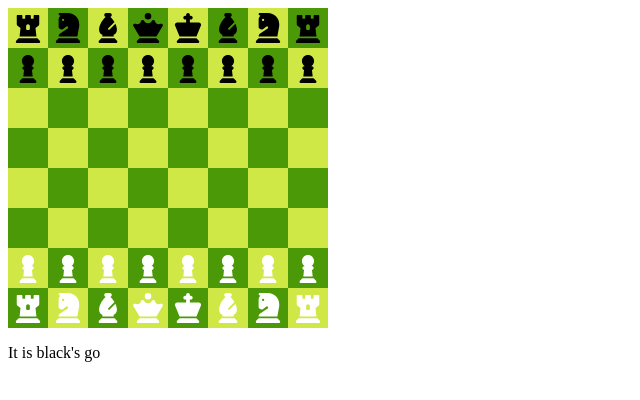
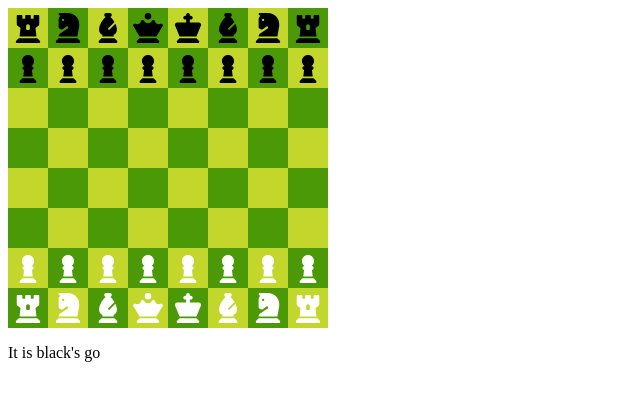
Before and after one commit to vishalsingh2972/JS-Chess, a plain HTML site: page index.html in a window 1280 px wide. Shown: the whole page, without its empty margins (0-640 px from the left). Drawn offline with Linux system fonts and the light colour scheme.

Commit message:
look change

```diff
--- a/style.css
+++ b/style.css
@@ -29,7 +29,7 @@ path{
 }
 
 .beige{ /*alternate square colors*/
-  background-color: rgb(208, 232, 69);
+  background-color: rgb(194, 214, 43);
 }
 
 .green{ /*alternate square colors*/
```
